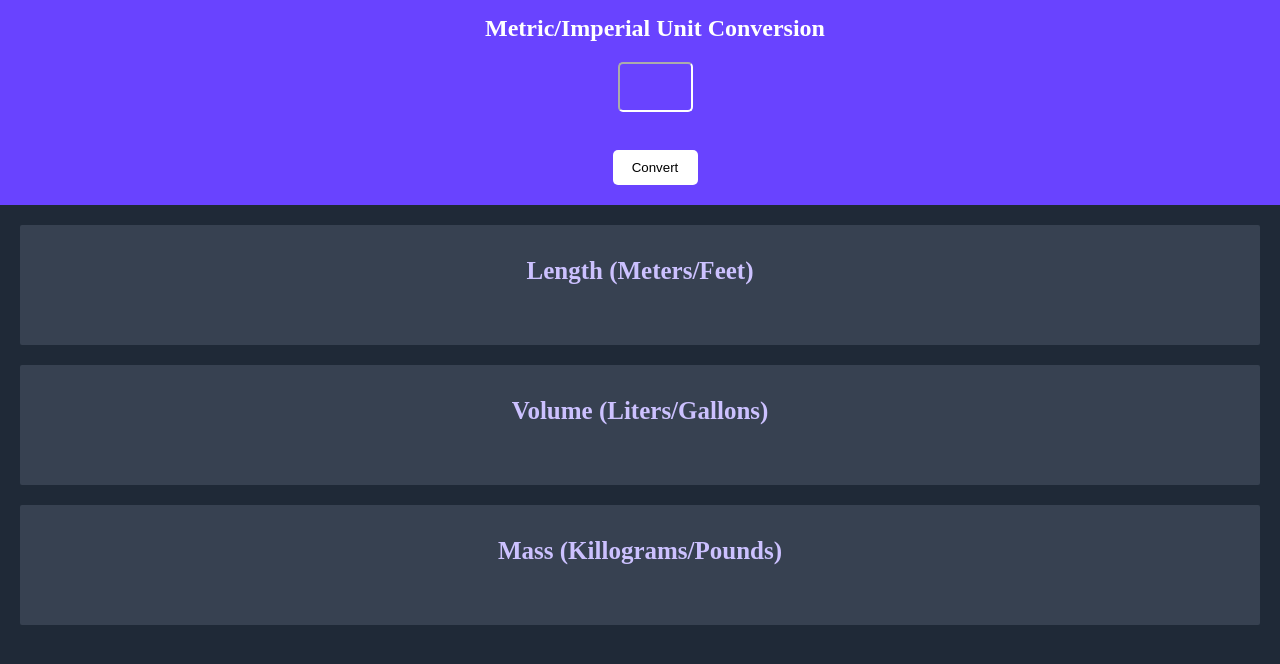
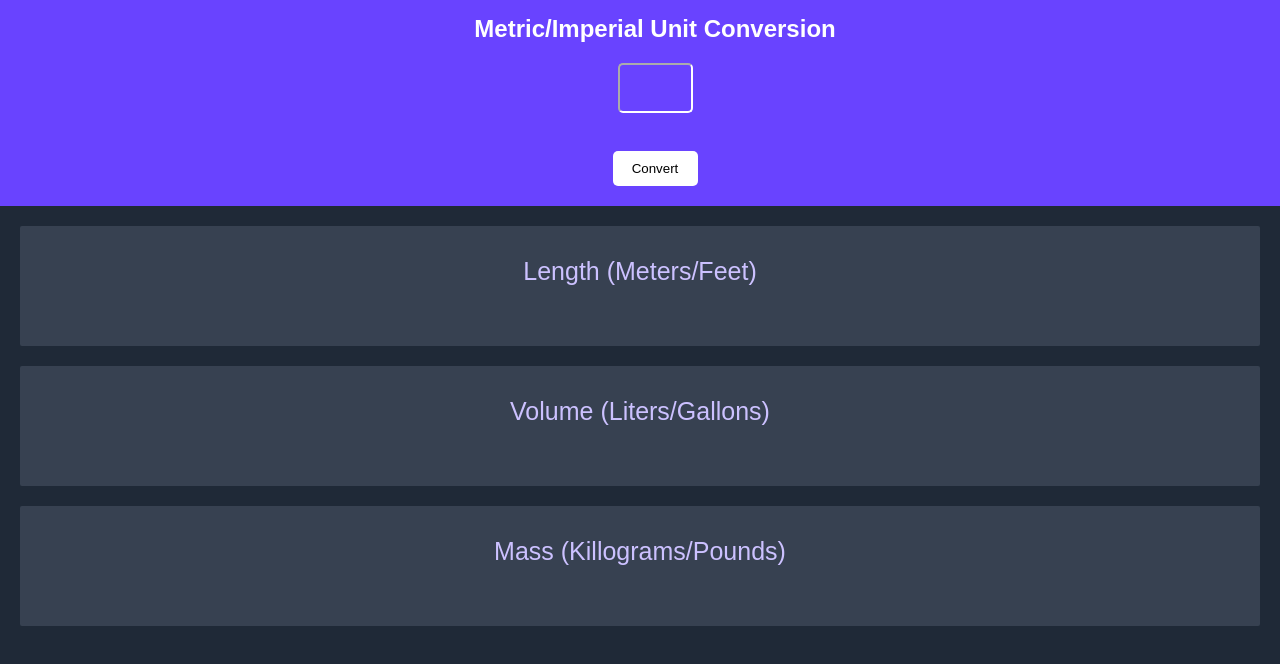
Before and after one commit to manittrivedi500/Measurement-converter, a website: page index.html in a window 1280 px wide. Drawn offline with Linux system fonts and the light colour scheme.

Commit message:
Update index.css

```diff
--- a/index.css
+++ b/index.css
@@ -1,7 +1,9 @@
 body {
     margin: 0;
     background-color: #1F2937;
-    font-weight: bold;
+    font-family: "Poppins", sans-serif;
+    font-weight: 400;
+    font-style: normal;
 }
 
 #top-area {
```
